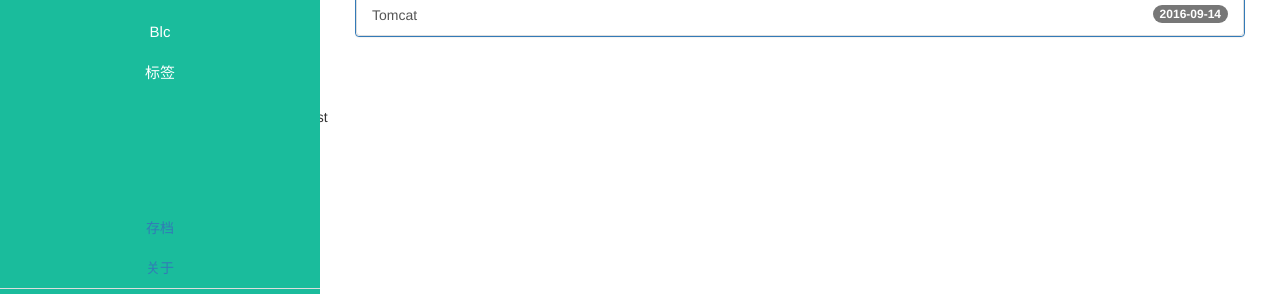
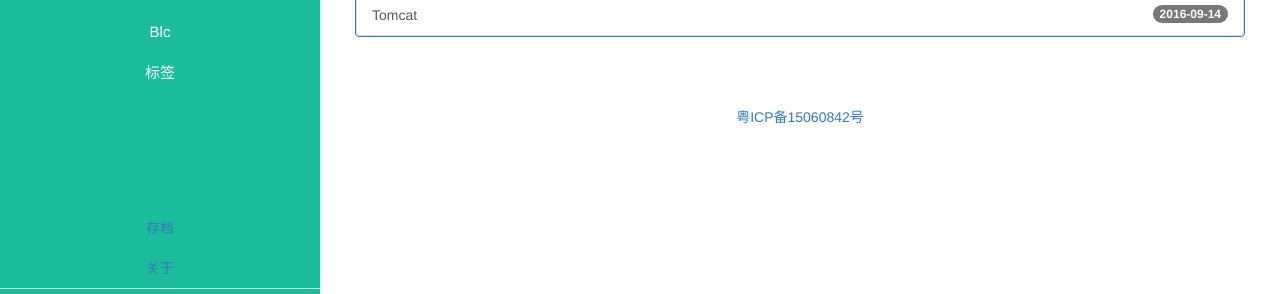
Before and after one commit to ichennan/ichennan.github.io, a Jekyll site: the page built from index.html, in a window 1280 px wide. Shown: the part 581-875 px from the top of the page. Built offline with Jekyll 4.4.1, drawn with Linux system fonts in a browser that asks for light colours; the list of posts is cut into pages by our own code.

Commit message:
testbeian

```diff
--- a/_layouts/page.html
+++ b/_layouts/page.html
@@ -13,6 +13,8 @@
     </div>
   </div>
   <div class="aside3-foot">
-    <span>test</span>
+    <div class="recordcode" style="text-align:center">
+      <a href="www.miitbeian.gov.cn" target="_blank">粤ICP备15060842号</a>
+    </div>
   </div>
 </div>
--- a/_layouts/post.html
+++ b/_layouts/post.html
@@ -13,7 +13,9 @@
     </div>
   </div>
   <div class="aside3-foot">
-    <span>test</span>
+    <div class="recordcode" style="text-align:center">
+      <a href="www.miitbeian.gov.cn" target="_blank">粤ICP备15060842号</a>
+    </div>
   </div>
   <!-- Menu -->
   <div id="content_table" style="position:fixed;right:20px;top:120px;display:none;">
```
